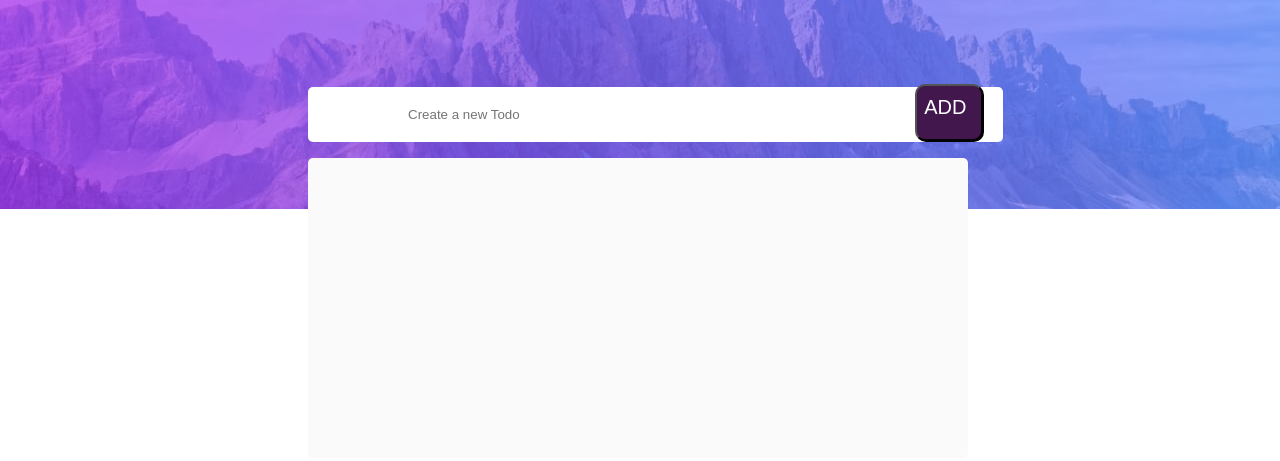
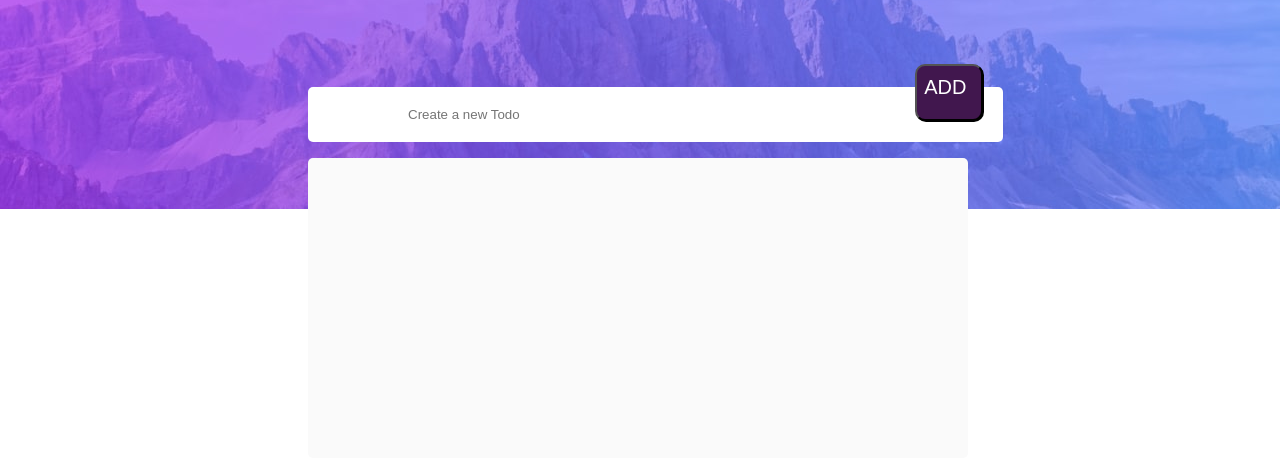
Before and after one commit to Couragenwanduka/todo-list-app, a plain HTML site: page src/index.html in a window 1280 px wide. Shown: the part 91-552 px from the top of the page. Drawn offline with Linux system fonts and the light colour scheme; a web font is replaced by a local one.

Commit message:
Update index.css

```diff
--- a/src/index.css
+++ b/src/index.css
@@ -382,7 +382,7 @@ width: 75%;
 .radio-button{
 position: absolute;
 left: 71.5%;
-top: 175px;
+top: 155px;
 color: white;
 background-color: #41174e;
 border-radius: 10px;
```
